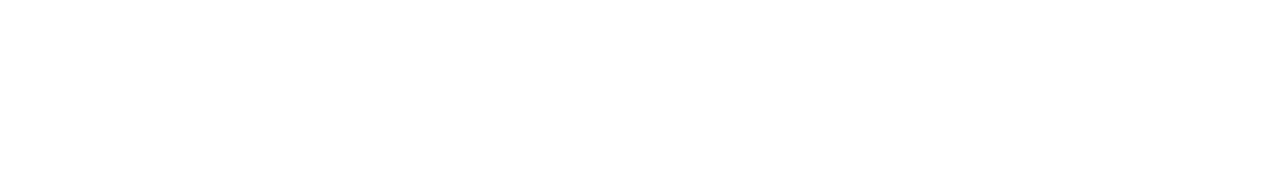
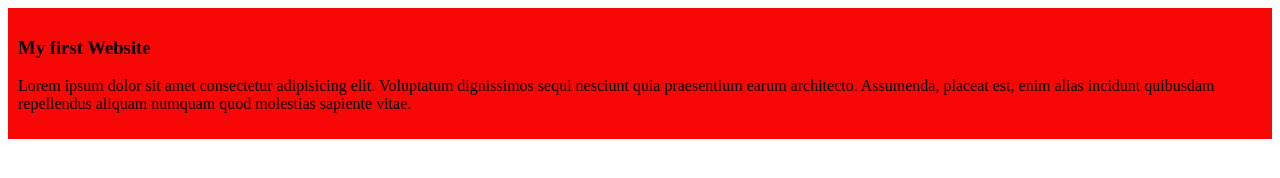
Before and after one commit to srabon87/my-simple-website, a plain HTML site: page index.html in a window 1280 px wide. Drawn offline with Linux system fonts and the light colour scheme.

Commit message:
added the first blog

```diff
--- a/index.html
+++ b/index.html
@@ -3,9 +3,13 @@
 <head>
     <meta charset="UTF-8">
     <meta name="viewport" content="width=device-width, initial-scale=1.0">
-    <title>Document</title>
+    <title>My Simple Website</title>
+    <link rel="stylesheet" href="styles/blog.css">
 </head>
 <body>
-
+    <div>
+        <h3> My first Website</h3>
+        <p>Lorem ipsum dolor sit amet consectetur adipisicing elit. Voluptatum dignissimos sequi nesciunt quia praesentium earum architecto. Assumenda, placeat est, enim alias incidunt quibusdam repellendus aliquam numquam quod molestias sapiente vitae.</p>
+    </div>
 </body>
 </html>
--- /dev/null
+++ b/styles/blog.css
@@ -0,0 +1,4 @@
+div{
+    background-color: #f80707;
+    padding: 10px;
+}
```
